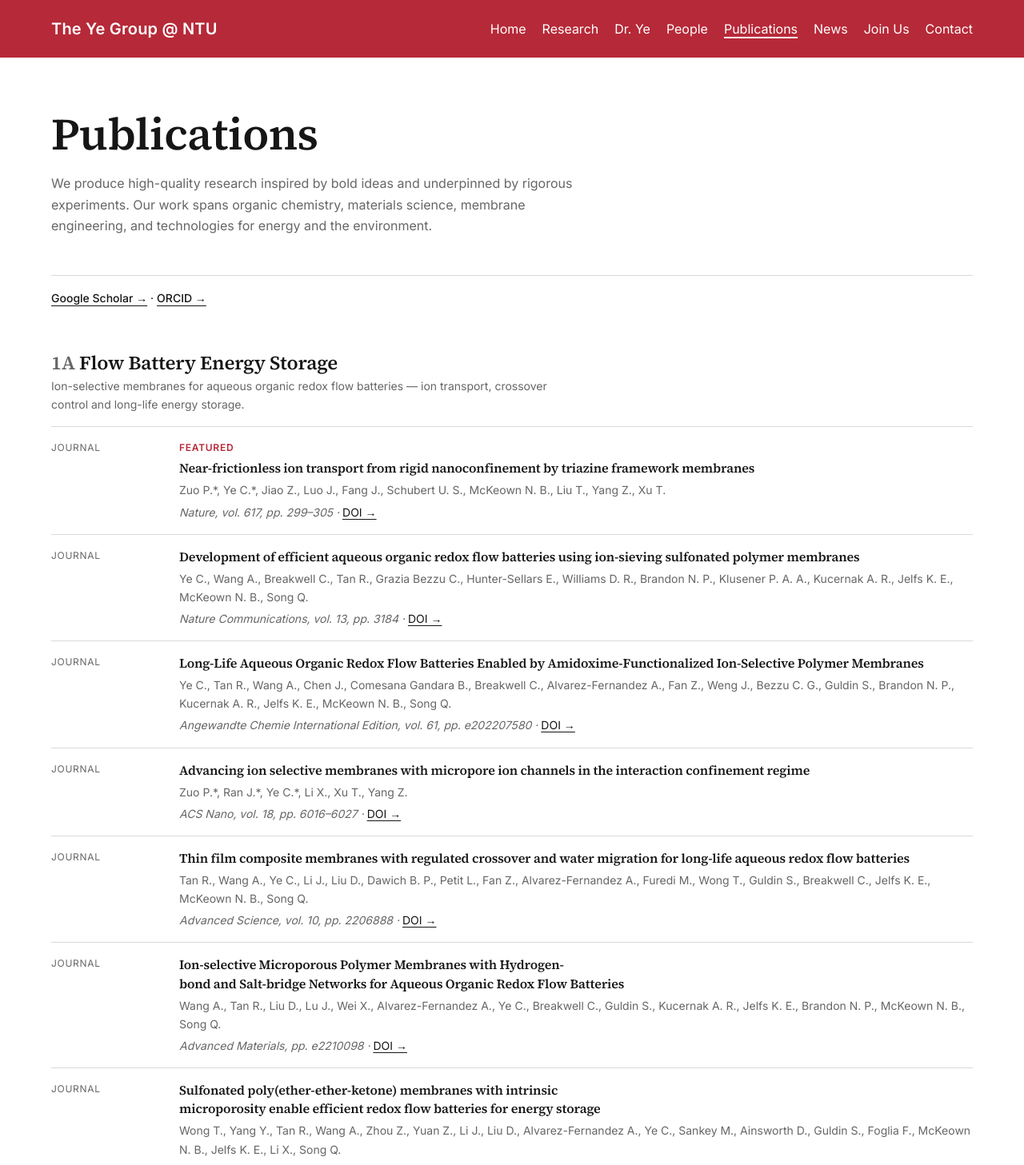
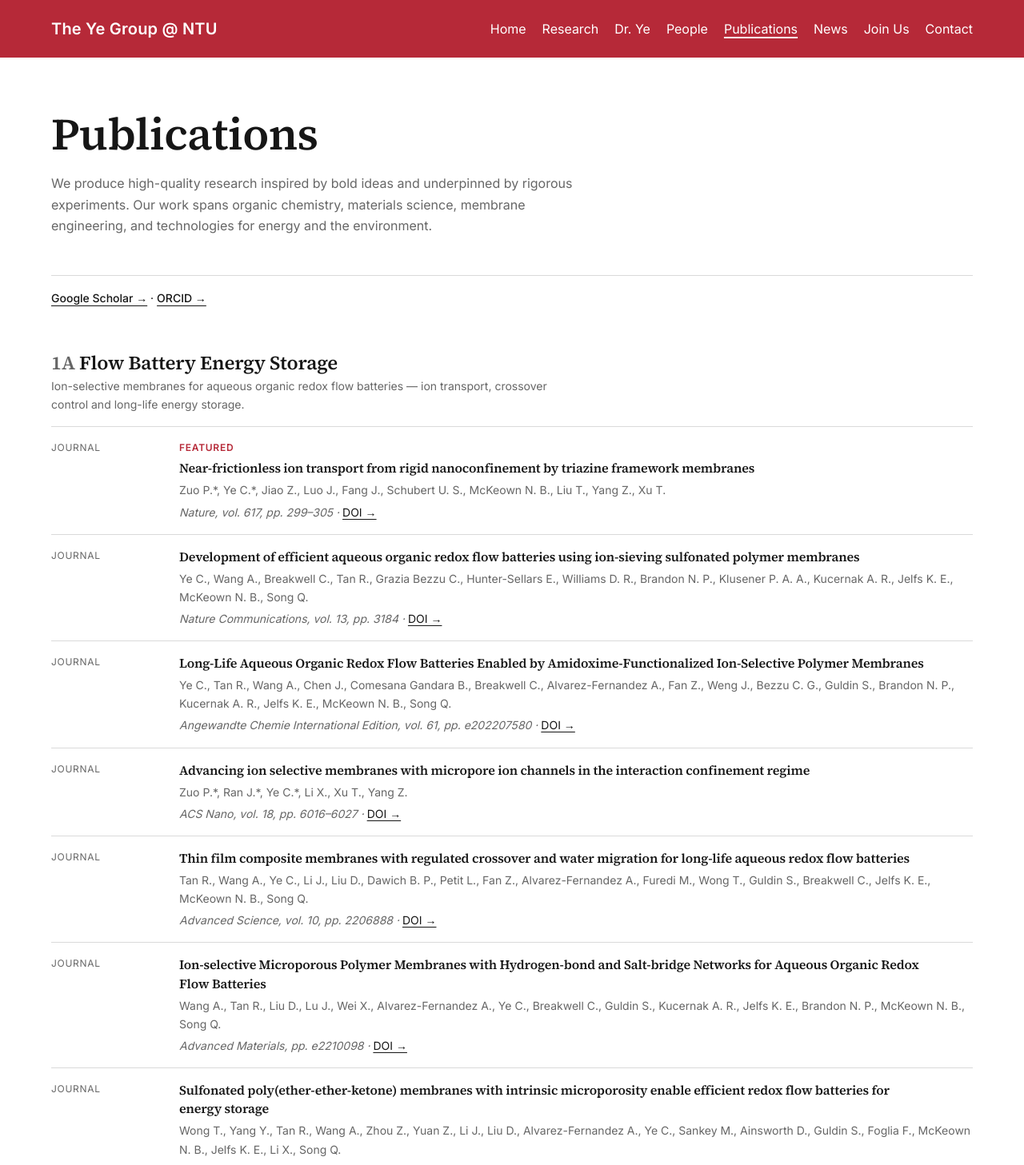
Before and after one commit to Yvetteee/ccylab, a Next.js app: page /publications in a window 1280 px wide. Shown: the top 1457 px of the page at 80% size. Built offline with nearby package versions, Linux system fonts and the light colour scheme.

Commit message:
refine(publications): improve title wrapping

```diff
--- a/components/content/PublicationItem.module.css
+++ b/components/content/PublicationItem.module.css
@@ -36,6 +36,12 @@
   font-size: var(--text-base);
   font-weight: 600;
   line-height: 1.45;
+  /* Local override of the global h1–h6 `text-wrap: balance`: for long
+     bibliography titles balance redistributes lines into an artificial ~50/50
+     split with a large ragged gap. `pretty` keeps greedy first-line fill
+     (first line clearly longer than the second) while letting the engine
+     avoid single-word orphan tails where it can. */
+  text-wrap: pretty;
 }
 
 .title a:hover {
```
